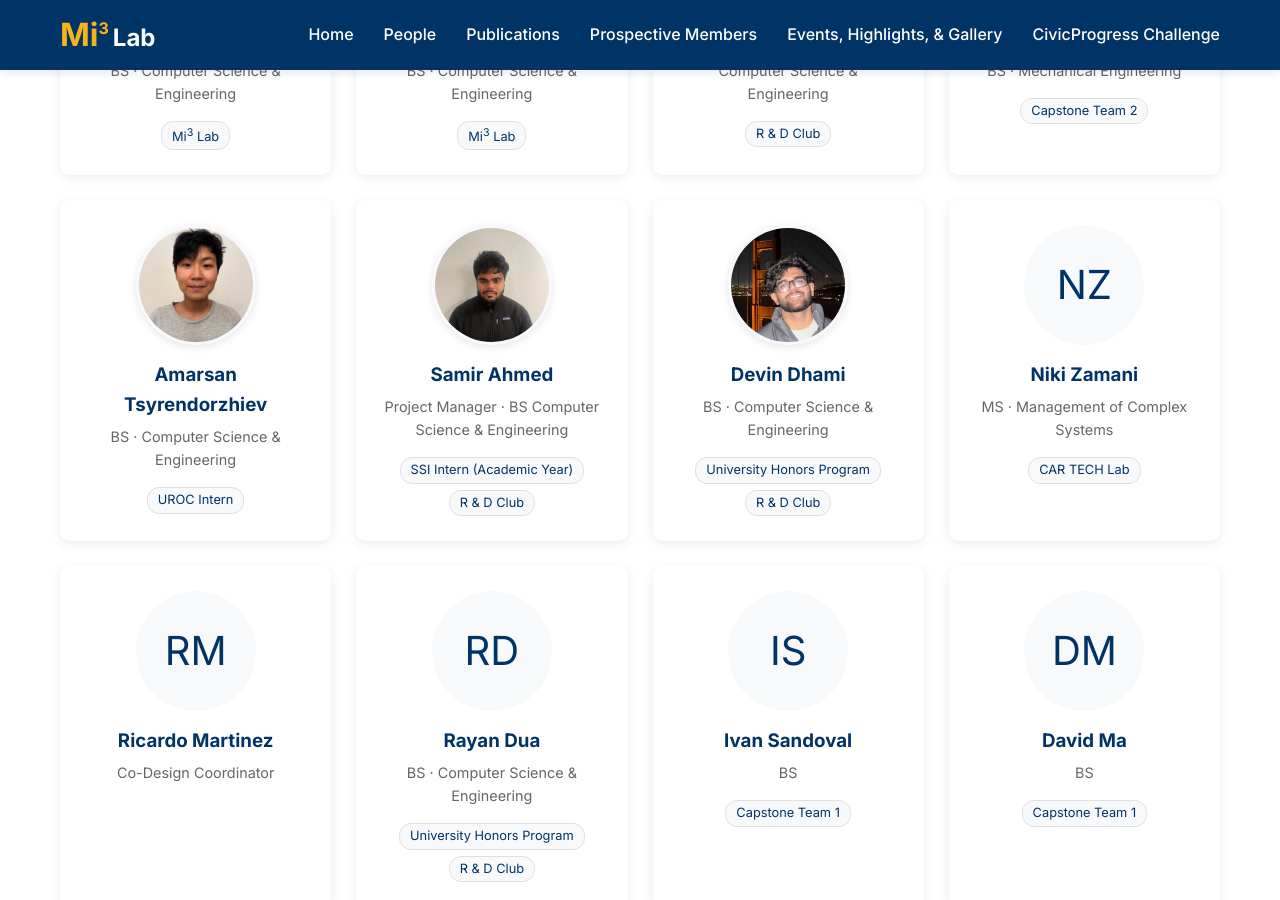
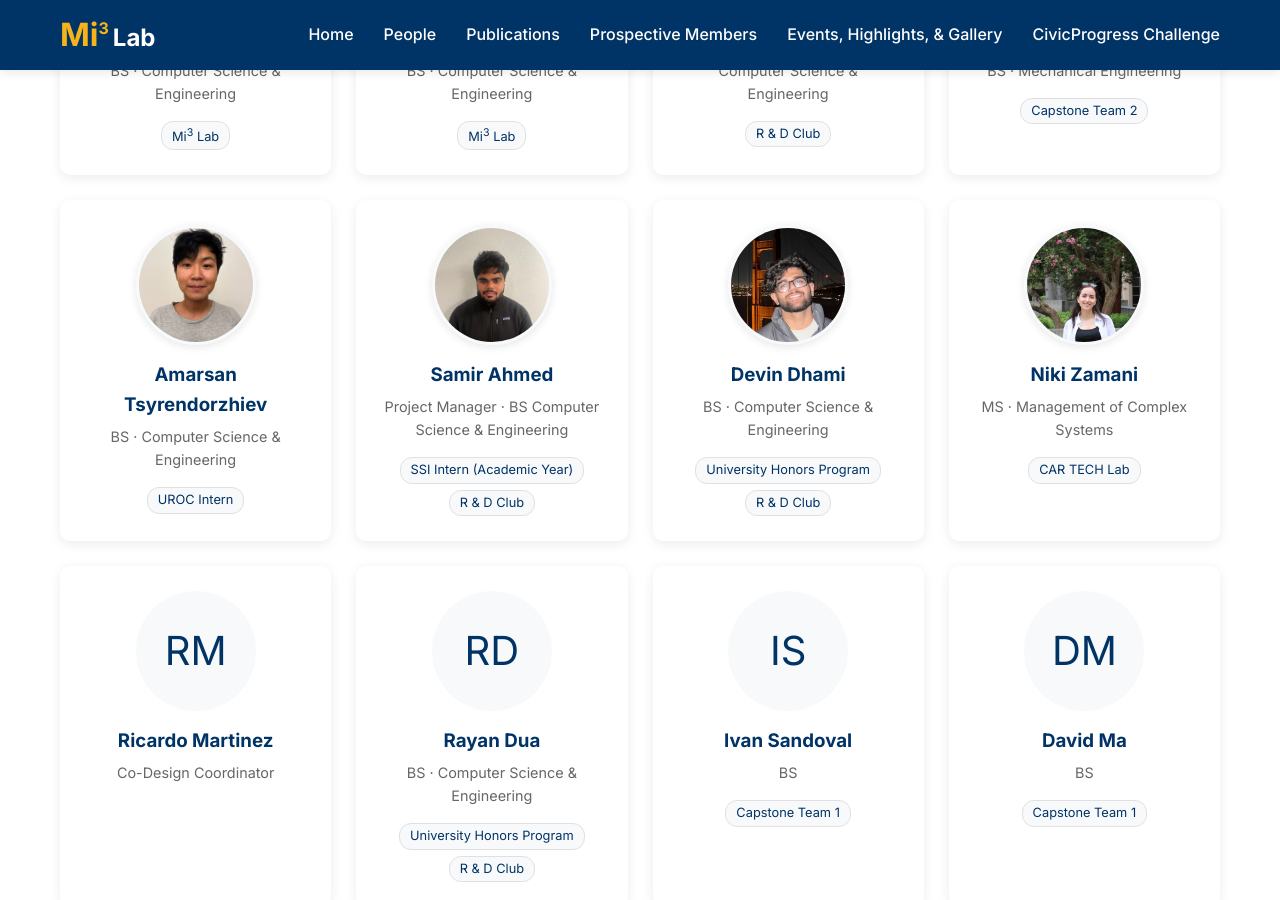
Before and after one commit to Mi3-Lab/mi3-lab.github.io, a Jekyll site: the page built from civic-progress.html, in a window 1280 px wide and 900 px high, scrolled down 3565 px. Built offline with Jekyll 4.4.1, drawn with Linux system fonts in a browser that asks for light colours; grey boxes are pictures that could not be loaded.

Commit message:
CivicProgress page: add Niki Zamani photo
Co-Authored-By: Claude Opus 4.7 <noreply@anthropic.com>

```diff
--- a/civic-progress.html
+++ b/civic-progress.html
@@ -182,7 +182,7 @@ title: CivicProgress Challenge
         <p class="lab-tag">R &amp; D Club</p>
       </div>
       <div class="person-card">
-        <div class="person-avatar">NZ</div>
+        <img src="{{ '/assets/images/people/niki.JPG' | relative_url }}" alt="Niki Zamani" class="person-avatar">
         <h3>Niki Zamani</h3>
         <p class="role">MS &middot; Management of Complex Systems</p>
         <p class="lab-tag">CAR TECH Lab</p>
```
Also changed, not shown: assets/images/people/niki.JPG (added).
